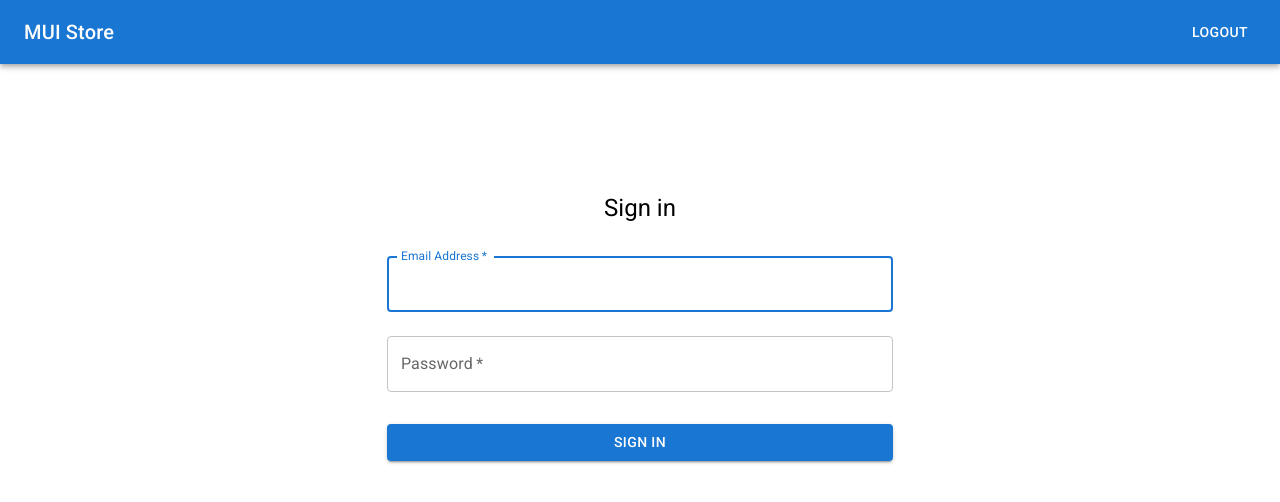
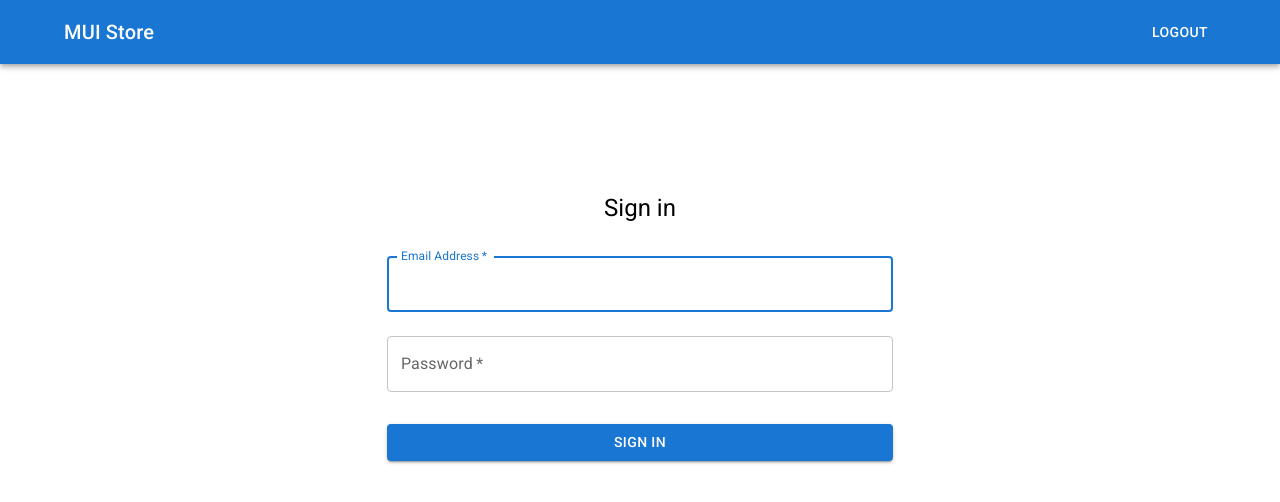
Before and after one commit to lucas-brest/mui-react, a React (Vite) app: page /login in a window 1280 px wide. Shown: the top 502 px of the page. Built offline with nearby package versions, Linux system fonts and the light colour scheme.

Commit message:
Cambio en navbar

```diff
--- a/src/components/Navbar.jsx
+++ b/src/components/Navbar.jsx
@@ -12,9 +12,19 @@ const Navbar = () => {
   }
 
   return (
-    <AppBar position="static">
-      <Toolbar>
-        <Typography variant="h6" component="div" sx={{ flexGrow: 1 }}>
+    <AppBar position="static" sx={{alignItems:'center'}}>
+      <Toolbar sx={{maxWidth:'1200px', width:'100%'}}>
+        <Typography
+          variant="h6"
+          component="a"
+          href="/"
+          sx={{
+            flexGrow: 1,
+            textDecoration: 'none',
+            color: 'inherit',
+          }}
+        >
+
           MUI Store
         </Typography>
         <Button color="inherit" onClick={handleLogOut}>Logout</Button>
```
